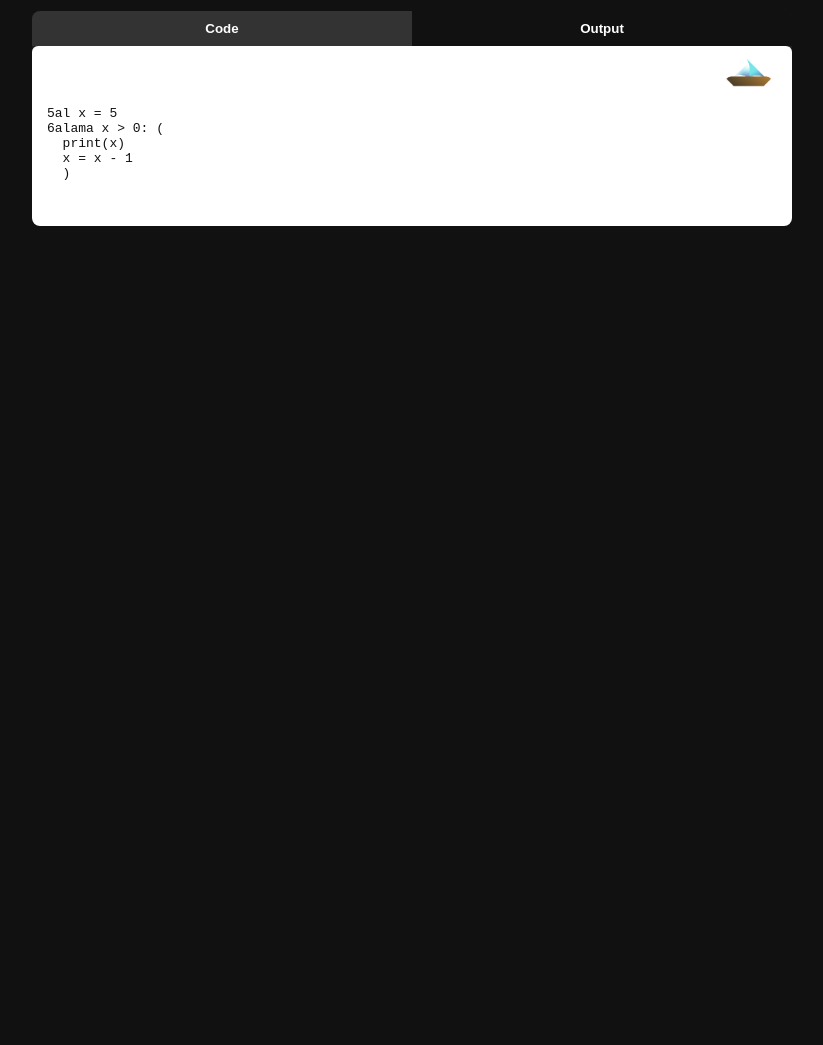
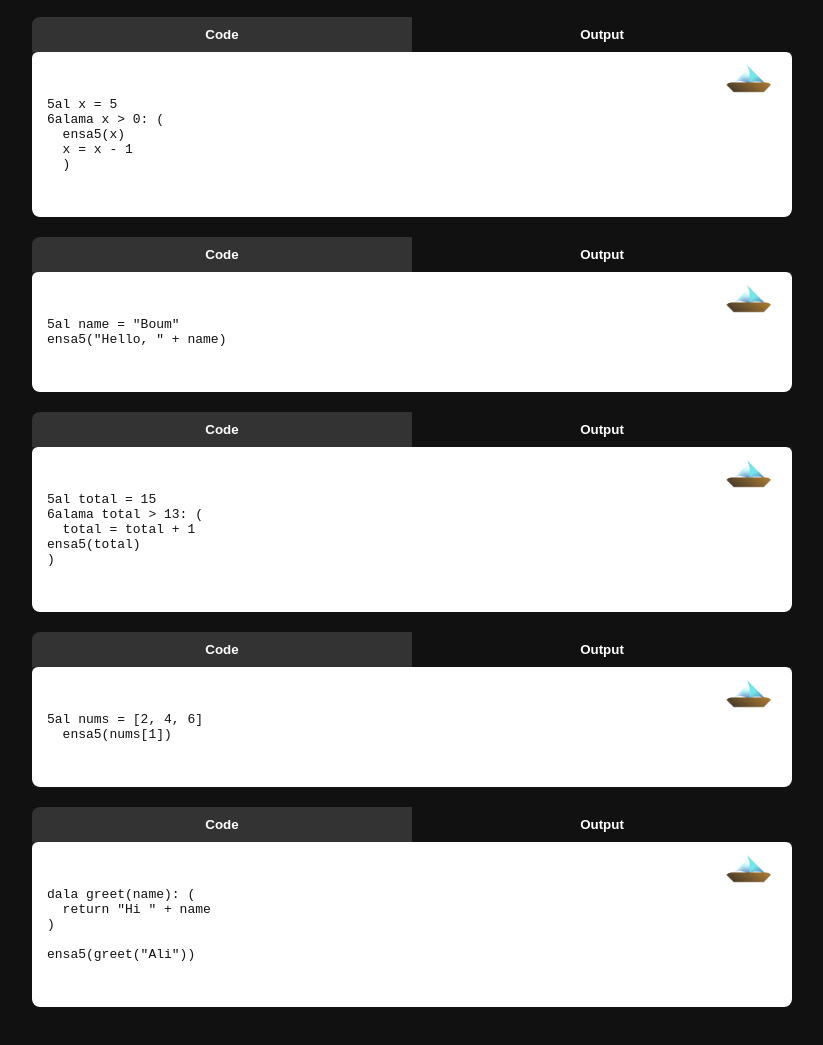
Before and after one commit to abmarz/Boum, a website: page docs/index.html in a window 1280 px wide. Shown: the part 1525-2570 px from the top of the page, without its empty margins (228-1051 px from the left). Before the commit the page ends 1811 px from the top, so only its background shows below. Drawn offline with Linux system fonts and the light colour scheme.

Commit message:
website IP

```diff
--- a/docs/index.html
+++ b/docs/index.html
@@ -111,9 +111,9 @@
       }
 
       .about-logo {
-        width: 150px;
+        width: 250px;
         opacity: 100;
-        border-radius: 20px;
+        border-radius: 30px;
       }
 
       .tab-container {
@@ -188,12 +188,9 @@
             <strong>Boum</strong> is a minimalist programming language designed
             to help students understand how compilers work. It features its own
             syntax, parser, semantic analyzer, and interpreter, all built using
-            JavaScript and Ohm-JS.
-          </p>
-          <p>
-            The goal is to keep the language readable and the architecture
-            understandable, making it ideal for exploring concepts like grammar,
-            scope, type checking, and execution flow.
+            JavaScript and Ohm-JS. The goal is to keep the language readable and
+            the architecture understandable, making it ideal for exploring
+            concepts like grammar, scope, type checking, and execution flow.
           </p>
         </div>
         <img
@@ -221,49 +218,109 @@
       </p>
 
       <h2>💡 Code Example</h2>
+
 <div class="tab-container">
   <div class="tabs">
-          <button class="tab-button active" onclick="showTab(event, 'code')">
-            Code
-          </button>
-          <button class="tab-button" onclick="showTab(event, 'output')">
-            Output
-          </button>
+    <button class="tab-button active" onclick="showTab(event, 'code1')">Code</button>
+    <button class="tab-button" onclick="showTab(event, 'output1')">Output</button>
   </div>
-
-        <div class="tab-content active" id="code">
-          <img
-            src="https://github.com/abmarz/Boum/raw/main/docs/Boum%20Logo.png"
-            class="logo-in-code"
-            alt="Boum logo"
-          />
+  <div class="tab-content active" id="code1">
+    <img src="https://github.com/abmarz/Boum/raw/main/docs/Boum%20Logo.png" class="logo-in-code" alt="Boum logo" />
 <pre><code>5al x = 5
 6alama x > 0: (
-  print(x)
+  ensa5(x)
   x = x - 1
-  )
-</code></pre>
+  )</code></pre>
   </div>
-
-        <div class="tab-content" id="output">
+  <div class="tab-content" id="output1">
+    <img src="https://github.com/abmarz/Boum/raw/main/docs/Boum%20Logo.png" class="logo-in-code" alt="Boum logo" />
 <pre><code>5
 4
 3
 2
-1
+1</code></pre>
+  </div>
+</div>
+
+<div class="tab-container">
+  <div class="tabs">
+    <button class="tab-button active" onclick="showTab(event, 'code2')">Code</button>
+    <button class="tab-button" onclick="showTab(event, 'output2')">Output</button>
+  </div>
+  <div class="tab-content active" id="code2">
+    <img src="https://github.com/abmarz/Boum/raw/main/docs/Boum%20Logo.png" class="logo-in-code" alt="Boum logo" />
+<pre><code>5al name = "Boum"
+ensa5("Hello, " + name)</code></pre>
+  </div>
+  <div class="tab-content" id="output2">
+    <img src="https://github.com/abmarz/Boum/raw/main/docs/Boum%20Logo.png" class="logo-in-code" alt="Boum logo" />
+<pre><code>Hello, Boum</code></pre>
+  </div>
+</div>
+
+<div class="tab-container">
+  <div class="tabs">
+    <button class="tab-button active" onclick="showTab(event, 'code3')">Code</button>
+    <button class="tab-button" onclick="showTab(event, 'output3')">Output</button>
+  </div>
+  <div class="tab-content active" id="code3">
+    <img src="https://github.com/abmarz/Boum/raw/main/docs/Boum%20Logo.png" class="logo-in-code" alt="Boum logo" />
+<pre><code>5al total = 15
+6alama total > 13: (
+  total = total + 1
+ensa5(total)
+)</code></pre>
+  </div>
+  <div class="tab-content" id="output3">
+    <img src="https://github.com/abmarz/Boum/raw/main/docs/Boum%20Logo.png" class="logo-in-code" alt="Boum logo" />
+<pre><code>17</code></pre>
+  </div>
+</div>
+
+<div class="tab-container">
+  <div class="tabs">
+    <button class="tab-button active" onclick="showTab(event, 'code4')">Code</button>
+    <button class="tab-button" onclick="showTab(event, 'output4')">Output</button>
+  </div>
+  <div class="tab-content active" id="code4">
+    <img src="https://github.com/abmarz/Boum/raw/main/docs/Boum%20Logo.png" class="logo-in-code" alt="Boum logo" />
+<pre><code>5al nums = [2, 4, 6]
+  ensa5(nums[1])</code></pre>
+  </div>
+  <div class="tab-content" id="output4">
+    <img src="https://github.com/abmarz/Boum/raw/main/docs/Boum%20Logo.png" class="logo-in-code" alt="Boum logo" />
+<pre><code>4
 </code></pre>
+  </div>
+</div>
+
+
+<div class="tab-container">
+  <div class="tabs">
+    <button class="tab-button active" onclick="showTab(event, 'code5')">Code</button>
+    <button class="tab-button" onclick="showTab(event, 'output5')">Output</button>
+  </div>
+  <div class="tab-content active" id="code5">
+    <img src="https://github.com/abmarz/Boum/raw/main/docs/Boum%20Logo.png" class="logo-in-code" alt="Boum logo" />
+<pre><code>dala greet(name): (
+  return "Hi " + name
+)
+
+ensa5(greet("Ali"))</code></pre>
+  </div>
+  <div class="tab-content" id="output5">
+    <img src="https://github.com/abmarz/Boum/raw/main/docs/Boum%20Logo.png" class="logo-in-code" alt="Boum logo" />
+<pre><code>Hi Ali</code></pre>
+  </div>
 </div>
       </div>
     </div>
     <script>
       function showTab(event, tabId) {
-        document
-          .querySelectorAll(".tab-content")
-          .forEach((el) => el.classList.remove("active"));
-        document
-          .querySelectorAll(".tab-button")
-          .forEach((btn) => btn.classList.remove("active"));
-        document.getElementById(tabId).classList.add("active");
+        const container = event.target.closest(".tab-container");
+        container.querySelectorAll(".tab-content").forEach(el => el.classList.remove("active"));
+        container.querySelectorAll(".tab-button").forEach(btn => btn.classList.remove("active"));
+        container.querySelector("#" + tabId).classList.add("active");
         event.target.classList.add("active");
       }
     </script>
```
Lines whose indentation alone changed are shown as unchanged.
